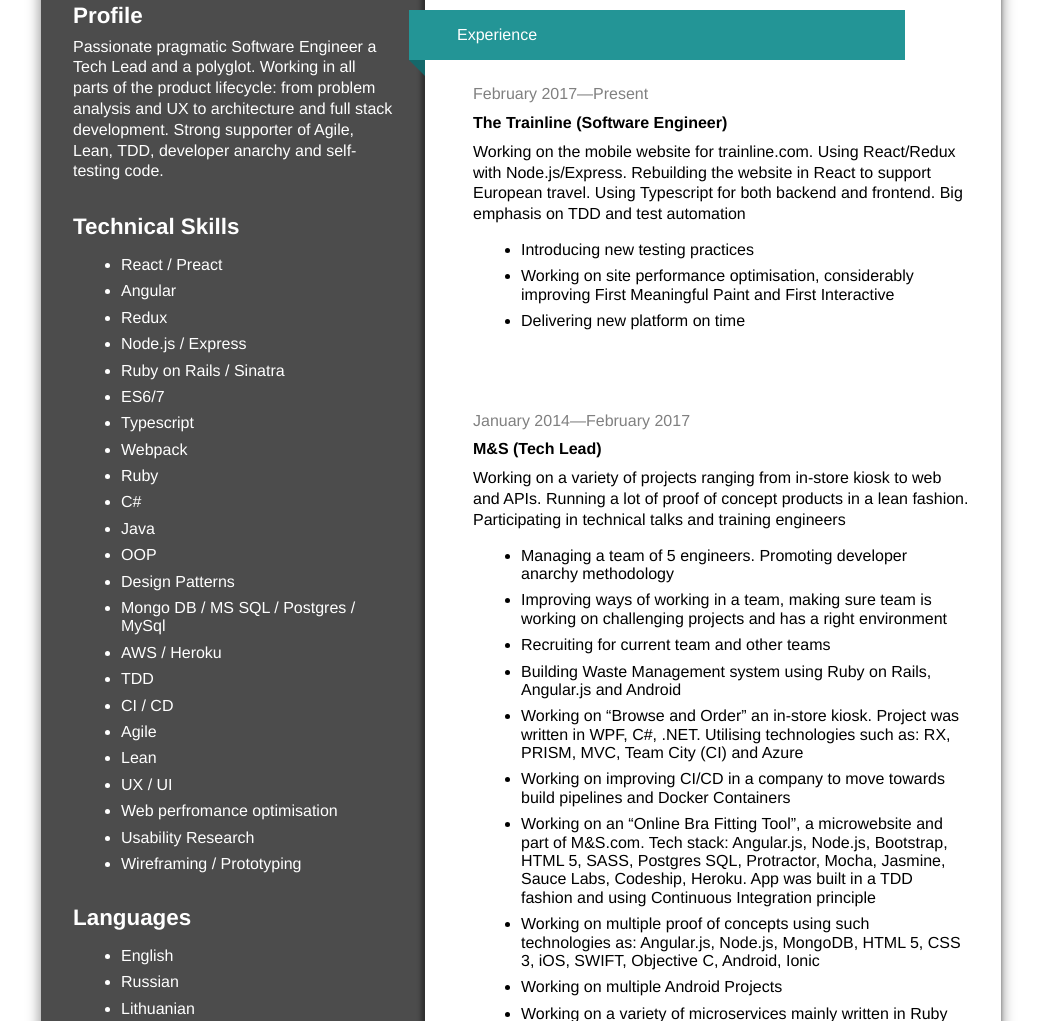
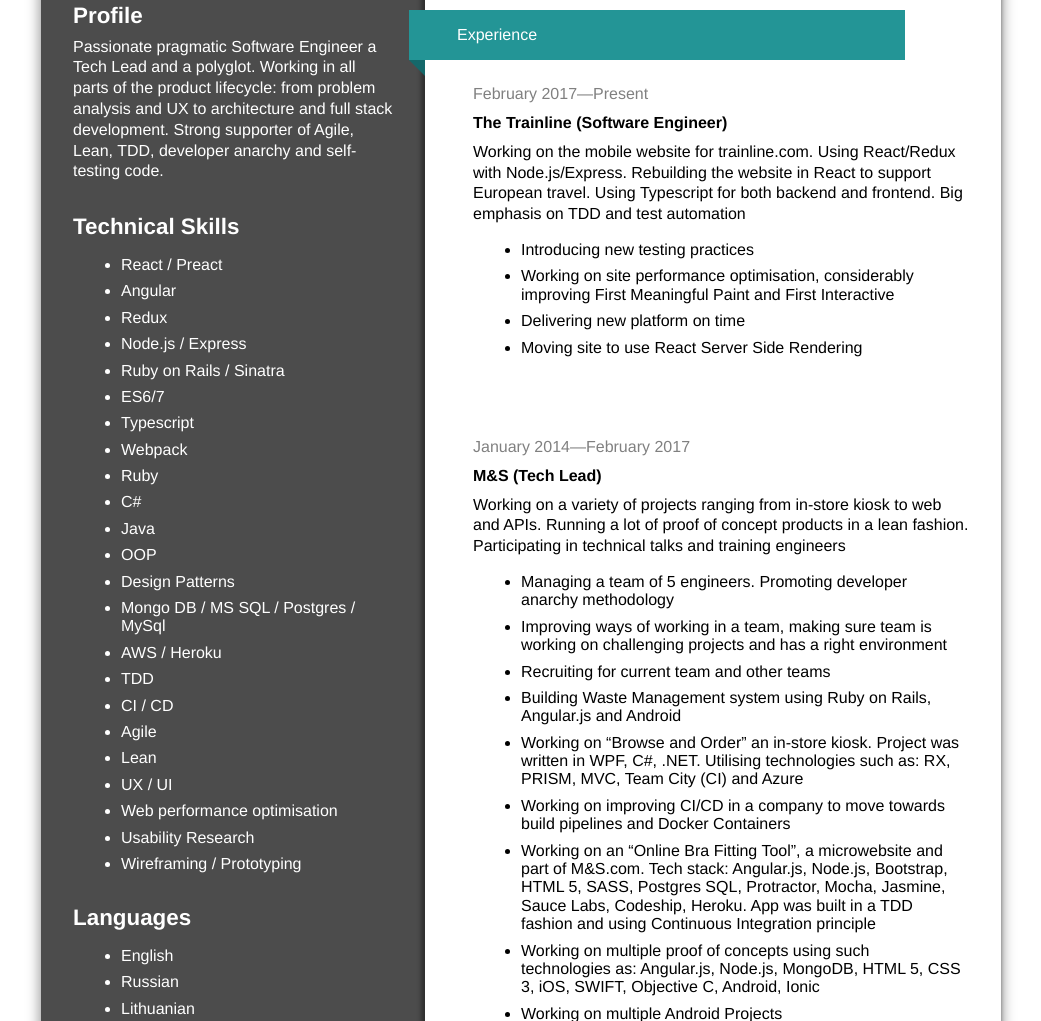
Before and after one commit to kudresov/cv, a plain HTML site: page index.html in a window 1280 px wide. Shown: the part 194-1215 px from the top of the page, without its empty margins (119-1160 px from the left). Drawn offline with Linux system fonts and the light colour scheme.

Commit message:
minor tweaks

```diff
--- a/index.css
+++ b/index.css
@@ -68,9 +68,6 @@
   font-weight: bold;
 }
 
-.description {
-}
-
 .section-container {
   position: relative;
   left: -4rem;
--- a/index.html
+++ b/index.html
@@ -41,7 +41,7 @@
         <li>Agile</li>
         <li>Lean</li>
         <li>UX / UI</li>
-        <li>Web perfromance optimisation</li>
+        <li>Web performance optimisation</li>
         <li>Usability Research</li>
         <li>Wireframing / Prototyping</li>
       </ul>
@@ -77,6 +77,7 @@
           <li>Introducing new testing practices</li>
           <li>Working on site performance optimisation, considerably improving First Meaningful Paint and First Interactive</li>
           <li>Delivering new platform on time</li>
+          <li>Moving site to use React Server Side Rendering</li>
         </ul>
 
       </article>
```
